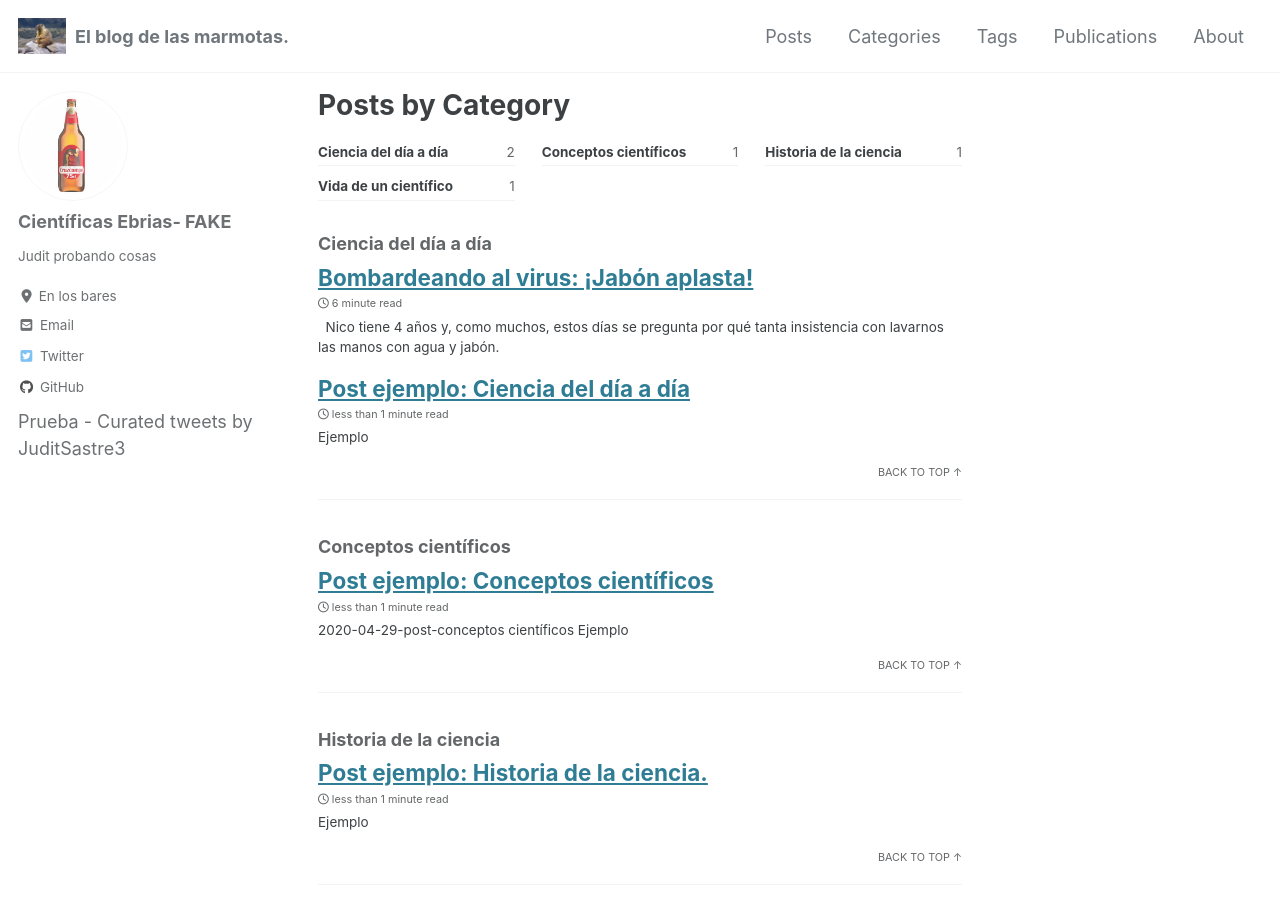
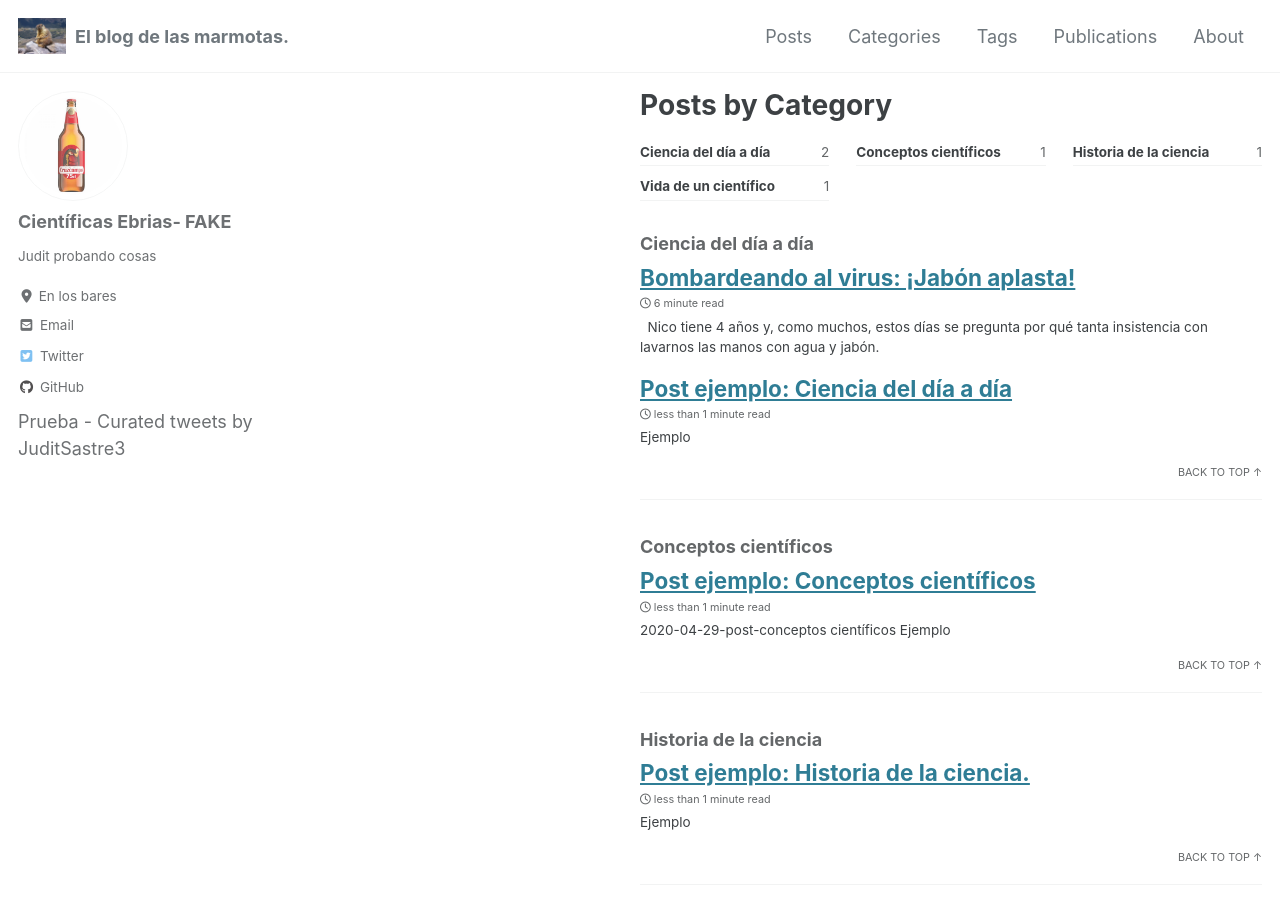
Before and after one commit to JuditSastre/test_blog, a Jekyll site: the page built from _pages/category-archive.md, in a window 1280 px wide and 900 px high. Built offline with Jekyll 4.4.1, drawn with Linux system fonts in a browser that asks for light colours; cached includes are drawn as plain includes; nearby versions of some CDN libraries; comment, search, counter and statistics services are not loaded.

Commit message:
Update _archive.scss

```diff
--- a/_sass/minimal-mistakes/_archive.scss
+++ b/_sass/minimal-mistakes/_archive.scss
@@ -8,12 +8,11 @@
 
   @include breakpoint($large) {
     float: right;
-    width: calc(80%);
+    width: 50%;
   }
 
   @include breakpoint($x-large) {
-    width: calc(100% - #{$right-sidebar-width});
-    padding-right: $right-sidebar-width;
+    width: 50%;
   }
 }
 
```
